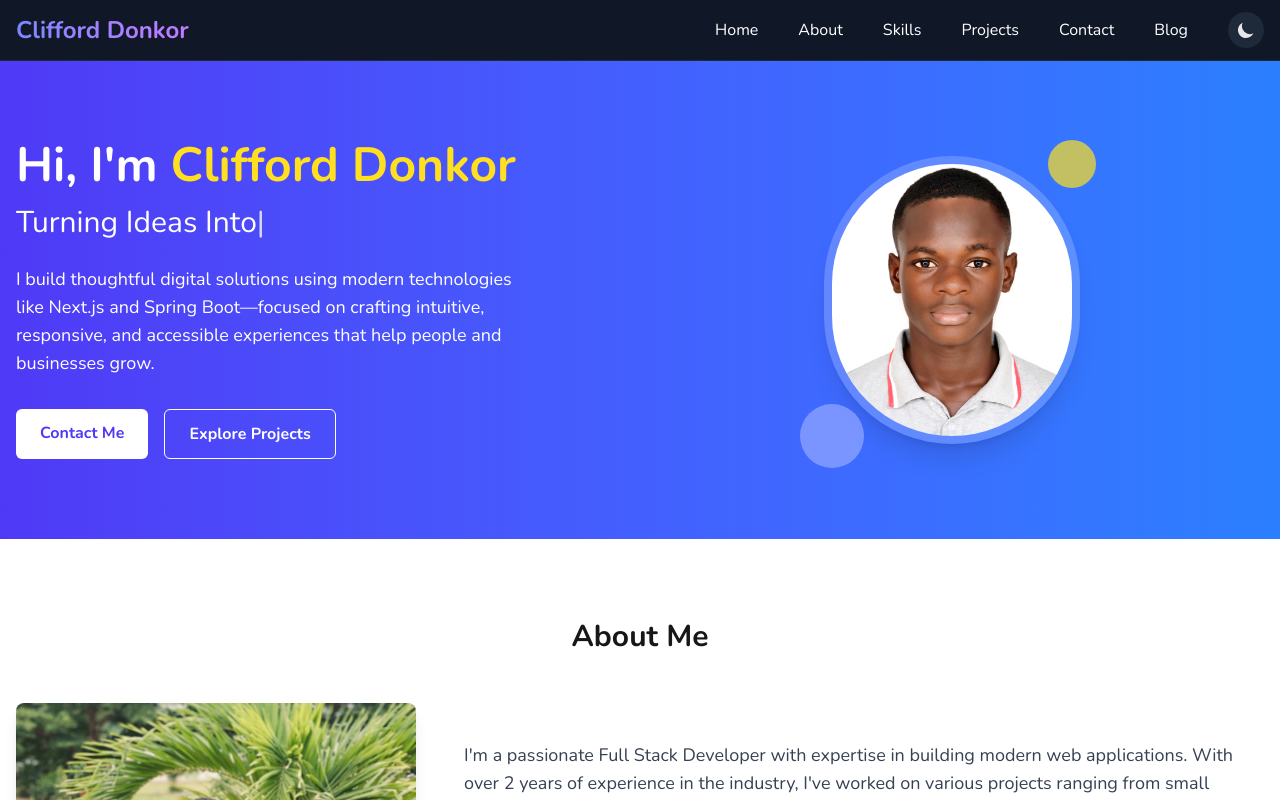
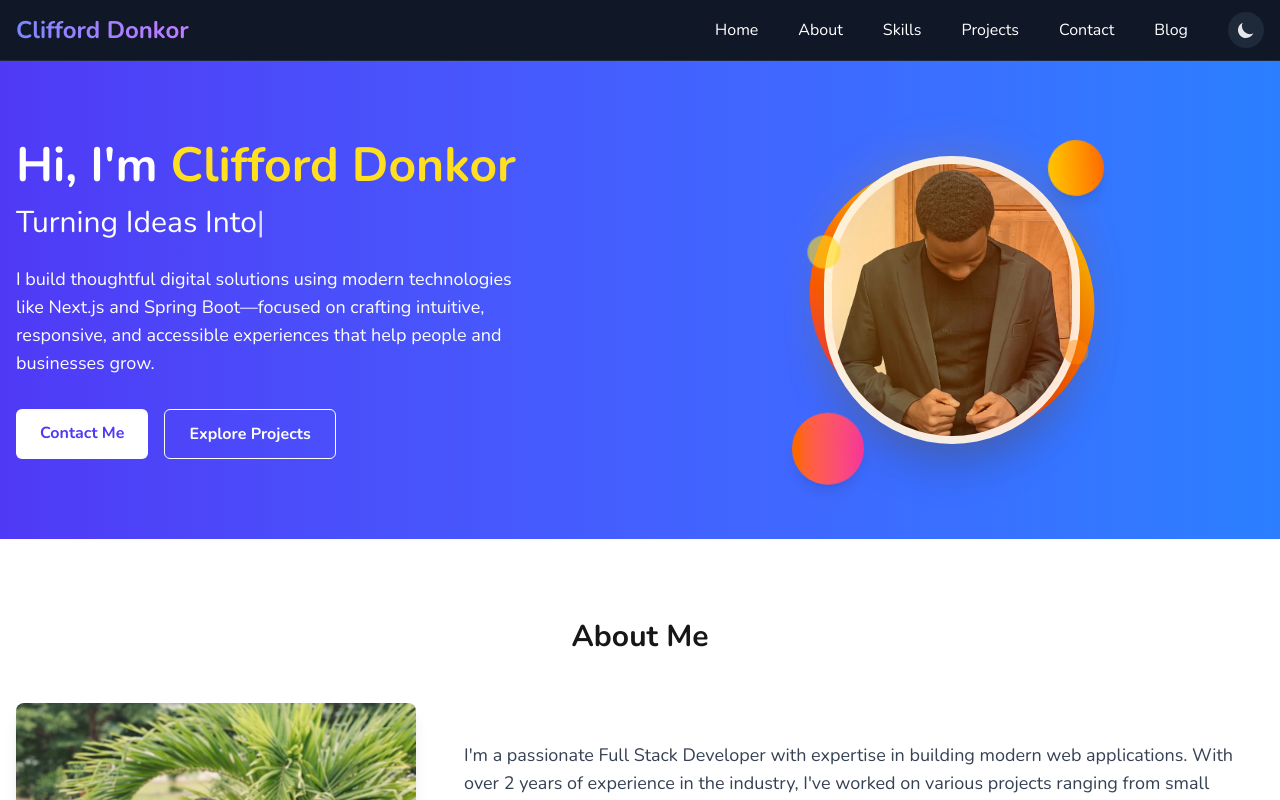
Before and after one commit to clifforddonk/portfolio, a Next.js app: page /homepage in a window 1280 px wide. Shown: the top 800 px of the page. Built offline with nearby package versions, Linux system fonts and the light colour scheme; no server answers.

Commit message:
new changes

```diff
--- a/app/components/HeroSection.jsx
+++ b/app/components/HeroSection.jsx
@@ -90,36 +90,100 @@ export default function HeroSection() {
             transition={{ duration: 0.6 }}
             className="relative"
           >
+            {/* Main profile container with enhanced styling */}
+            <div className="relative">
+              {/* Animated gradient border */}
+              <motion.div
+                animate={{ rotate: 360 }}
+                transition={{ duration: 20, repeat: Infinity, ease: "linear" }}
+                className={`absolute inset-0 w-64 h-72 rounded-full p-1 ${
+                  theme === "dark"
+                    ? "bg-gradient-to-r from-amber-400 via-orange-500 to-amber-600"
+                    : "bg-gradient-to-r from-yellow-400 via-orange-500 to-red-500"
+                }`}
+              />
+
+              {/* Inner container */}
               <div
-              className={`w-64 h-72 rounded-full p-2 shadow-xl ${
+                className={`relative w-64 h-72 rounded-full p-2 shadow-2xl ${
                   theme === "dark"
-                  ? "bg-indigo-900/30 ring-1 ring-indigo-500/20"
-                  : "bg-white/20 backdrop-blur-sm"
+                    ? "bg-gray-800"
+                    : "bg-white/95 backdrop-blur-sm"
                 }`}
               >
                 <div className="w-full h-full rounded-full overflow-hidden relative">
                   <img
-                  src="/logo/passport pic.jpg"
+                    src="/logo/hero.jpg"
                     alt="Clifford Donkor"
                     className="object-cover w-full h-full"
                   />
+
+                  {/* Subtle overlay for better contrast */}
+                  <div className="absolute inset-0 bg-gradient-to-t from-black/10 via-transparent to-transparent" />
                 </div>
               </div>
-            {/* Floating decorative elements with dark mode support */}
-            <div
-              className={`absolute -top-4 -right-4 w-12 h-12 rounded-full ${
+            </div>
+
+            {/* Enhanced floating decorative elements */}
+            <motion.div
+              animate={{
+                y: [-10, 10, -10],
+                rotate: [0, 5, -5, 0]
+              }}
+              transition={{ duration: 4, repeat: Infinity, ease: "easeInOut" }}
+              className={`absolute -top-6 -right-6 w-14 h-14 rounded-full shadow-lg ${
                 theme === "dark"
-                  ? "bg-indigo-400 opacity-40"
-                  : "bg-yellow-300 opacity-70"
+                  ? "bg-gradient-to-r from-amber-400 to-orange-500"
+                  : "bg-gradient-to-r from-yellow-400 to-orange-500"
               }`}
-            ></div>
-            <div
-              className={`absolute -bottom-6 -left-6 w-16 h-16 rounded-full ${
+            />
+
+            <motion.div
+              animate={{
+                y: [10, -10, 10],
+                rotate: [0, -5, 5, 0]
+              }}
+              transition={{ duration: 5, repeat: Infinity, ease: "easeInOut", delay: 1 }}
+              className={`absolute -bottom-8 -left-8 w-18 h-18 rounded-full shadow-lg ${
                 theme === "dark"
-                  ? "bg-purple-500 opacity-30"
-                  : "bg-indigo-300 opacity-60"
+                  ? "bg-gradient-to-r from-orange-500 to-red-500"
+                  : "bg-gradient-to-r from-orange-500 to-pink-500"
               }`}
-            ></div>
+            />
+
+            {/* Additional small floating elements */}
+            <motion.div
+              animate={{
+                scale: [1, 1.2, 1],
+                opacity: [0.7, 1, 0.7]
+              }}
+              transition={{ duration: 3, repeat: Infinity, ease: "easeInOut" }}
+              className={`absolute top-20 -left-4 w-8 h-8 rounded-full ${
+                theme === "dark"
+                  ? "bg-amber-300/60"
+                  : "bg-yellow-300/80"
+              }`}
+            />
+
+            <motion.div
+              animate={{
+                scale: [1, 1.3, 1],
+                opacity: [0.6, 1, 0.6]
+              }}
+              transition={{ duration: 4, repeat: Infinity, ease: "easeInOut", delay: 2 }}
+              className={`absolute bottom-20 -right-2 w-6 h-6 rounded-full ${
+                theme === "dark"
+                  ? "bg-orange-400/50"
+                  : "bg-orange-400/70"
+              }`}
+            />
+
+            {/* Subtle glow effect */}
+            <div className={`absolute inset-0 w-64 h-72 rounded-full blur-xl opacity-20 ${
+              theme === "dark"
+                ? "bg-gradient-to-r from-amber-400 to-orange-500"
+                : "bg-gradient-to-r from-yellow-400 to-orange-500"
+            }`} />
           </motion.div>
         </div>
       </div>
```
Also changed, not shown: public/logo/hero.jpg (added). Lines whose indentation alone changed are shown as unchanged.
